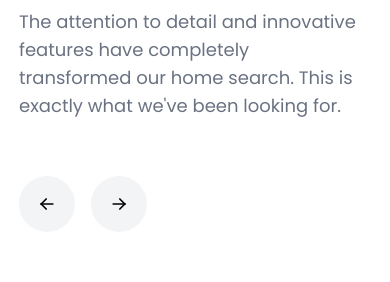
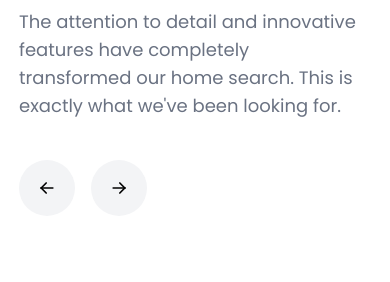
Before and after one commit to emmanuel-nwafor/connect-web, a Next.js app: page / in a window 390 px wide. Shown: the part 4120-4402 px from the top of the page. Built offline with nearby package versions, Linux system fonts and the light colour scheme.

Commit message:
all commit

```diff
--- a/app/components/ui/animated-testimonials.jsx
+++ b/app/components/ui/animated-testimonials.jsx
@@ -78,7 +78,7 @@ export const AnimatedTestimonials = ({
                     width={100}
                     height={100}
                     draggable={false}
-                    className="h-full w-full rounded-3xl object-cover object-center"
+                    className="h-[400px] w-[300px] rounded-3xl object-cover object-center"
                   />
                 </motion.div>
               ))}
@@ -135,7 +135,7 @@ export const AnimatedTestimonials = ({
               ))}
             </motion.p>
           </motion.div>
-          <div className="flex gap-4 pt-14 md:pt-10">
+          <div className="flex gap-4 pt-10 md:pt-10">
             <button
               onClick={handlePrev}
               className="group/button flex h-14 w-14 items-center justify-center rounded-full bg-gray-100">
```
